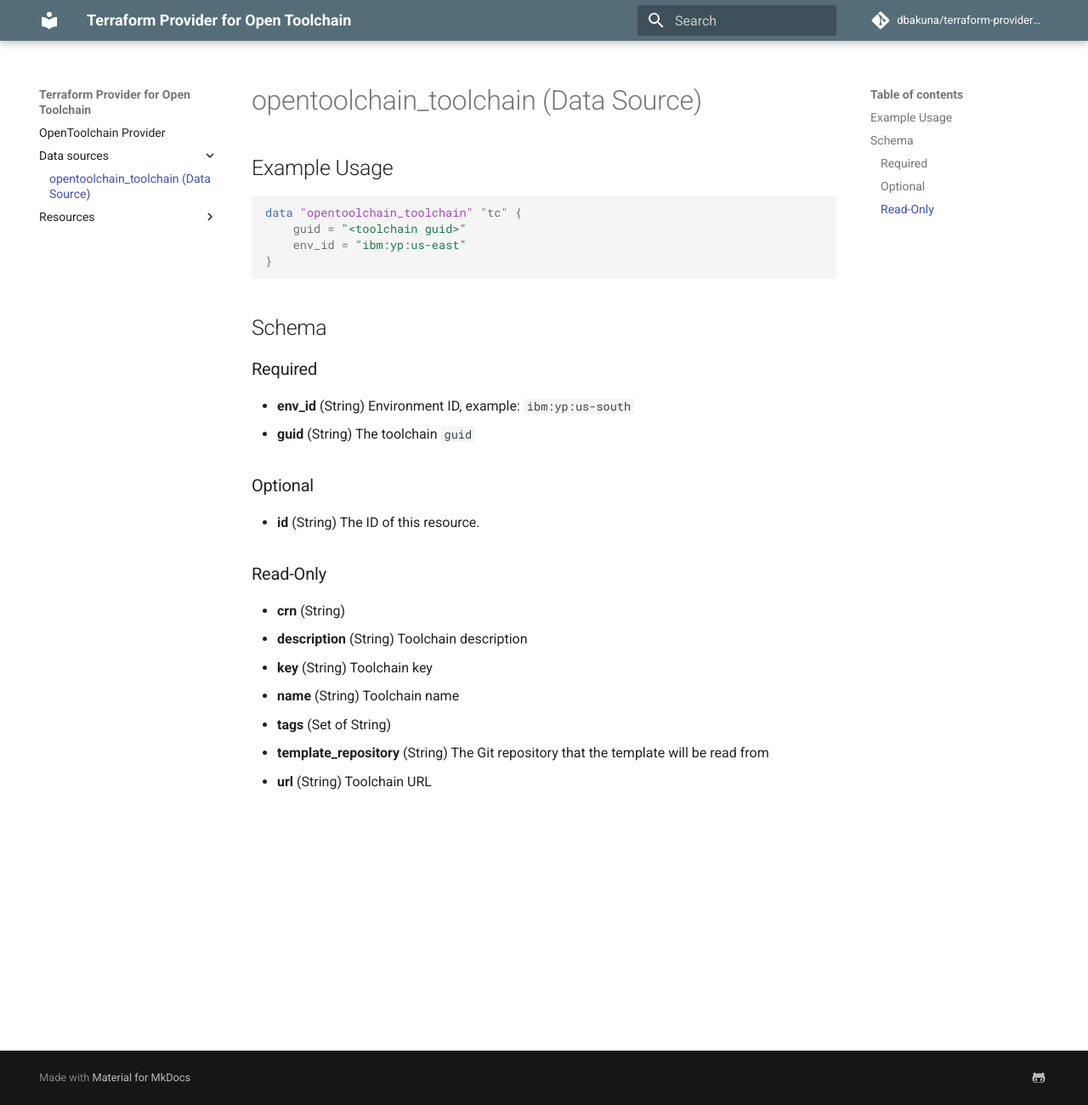
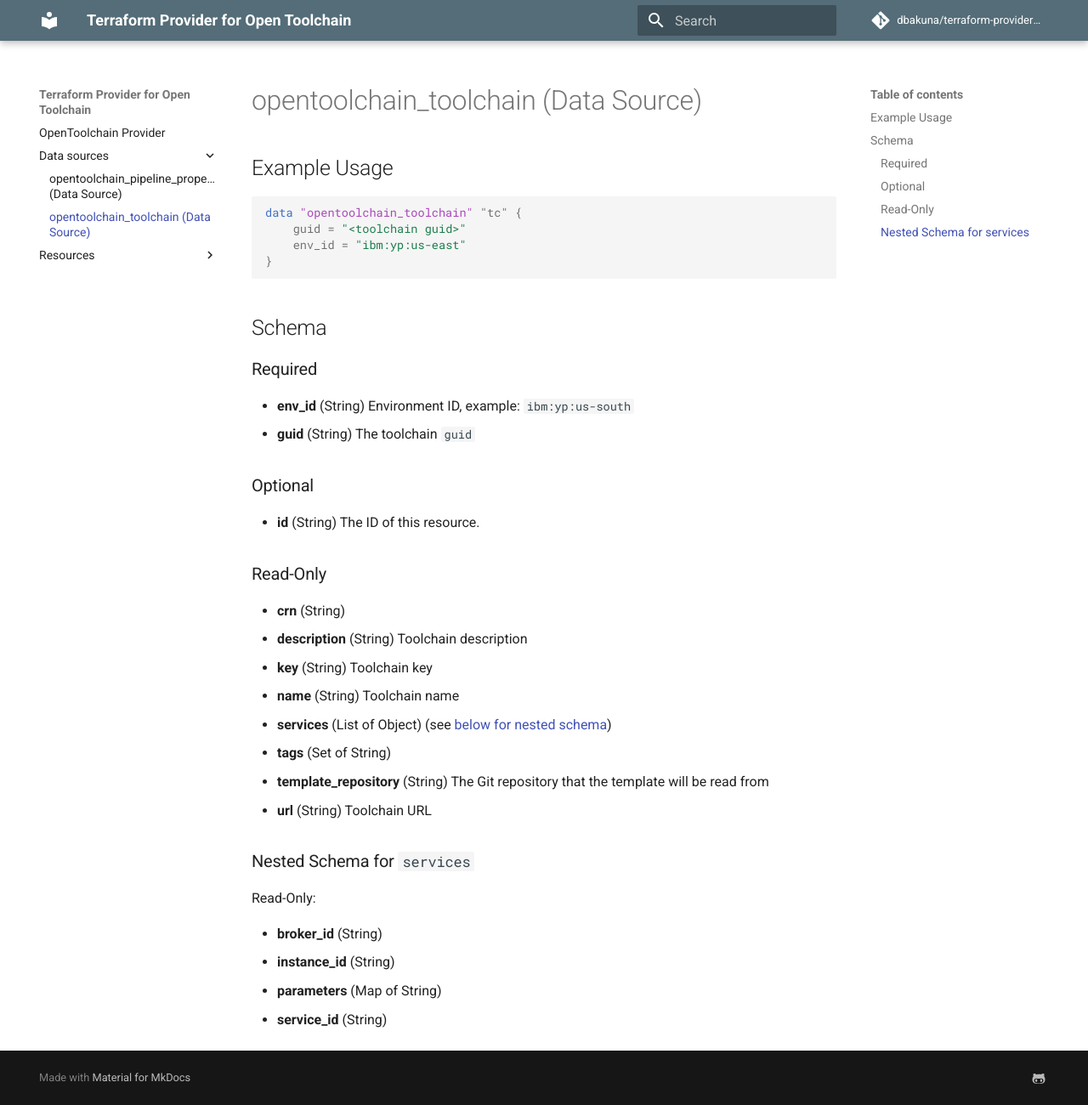
Before and after one commit to dariusbakunas/terraform-provider-opentoolchain, an MkDocs documentation site: the page built from docs/data-sources/toolchain.md, in a window 1280 px wide and 1300 px high. Shown: the whole window at 85% size. Built offline with MkDocs 1.6.1 and Material for MkDocs 9.7.7, drawn with Linux system fonts in a browser that asks for light colours; comment, search, counter and statistics services are not loaded.

```diff
--- a/docs/data-sources/toolchain.md
+++ b/docs/data-sources/toolchain.md
@@ -37,6 +37,17 @@ data "opentoolchain_toolchain" "tc" {
 - **description** (String) Toolchain description
 - **key** (String) Toolchain key
 - **name** (String) Toolchain name
+- **services** (List of Object) (see [below for nested schema](#nestedatt--services))
 - **tags** (Set of String)
 - **template_repository** (String) The Git repository that the template will be read from
 - **url** (String) Toolchain URL
+
+<a id="nestedatt--services"></a>
+### Nested Schema for `services`
+
+Read-Only:
+
+- **broker_id** (String)
+- **instance_id** (String)
+- **parameters** (Map of String)
+- **service_id** (String)
```
Also changed, not shown: docs/data-sources/pipeline_properties.md (added, +33 -0 lines), docs/resources/pipeline_properties.md (added, +53 -0 lines), docs/resources/toolchain.md (+11 -0 lines), 3 other files.
